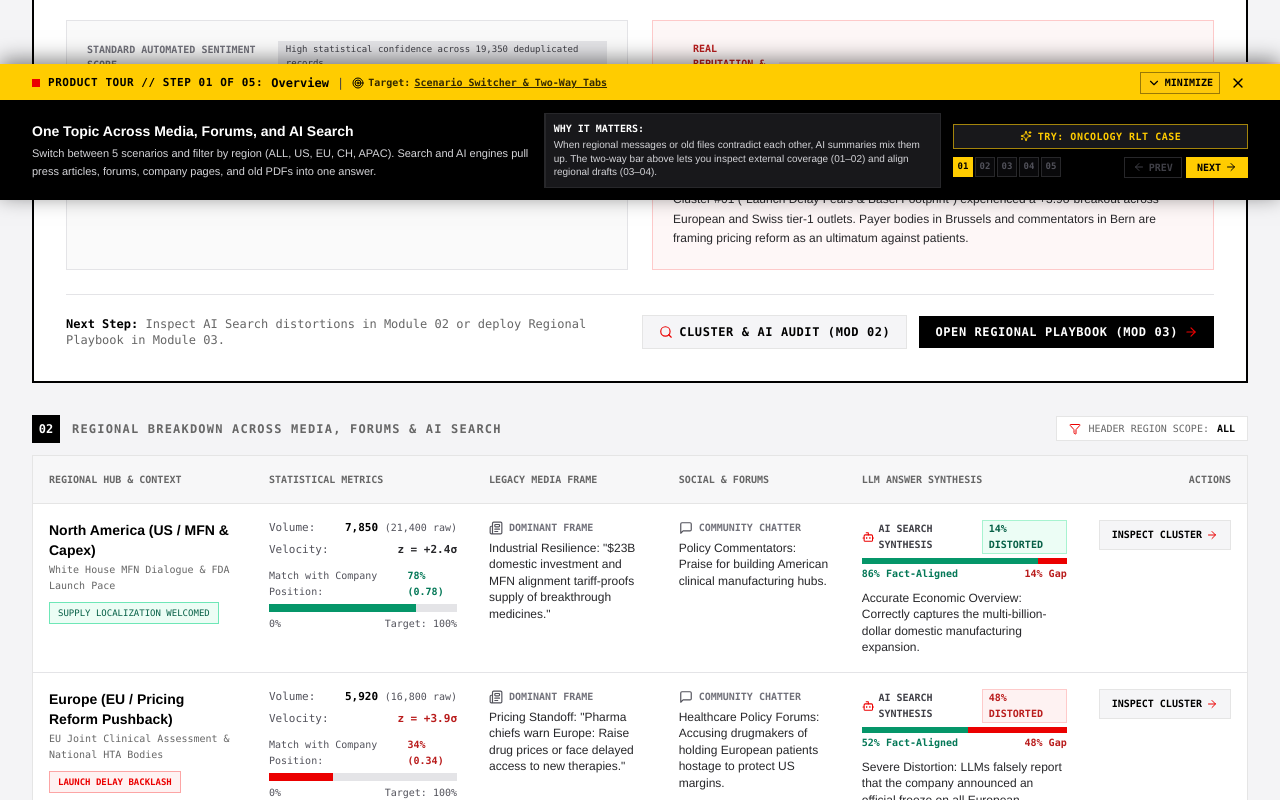
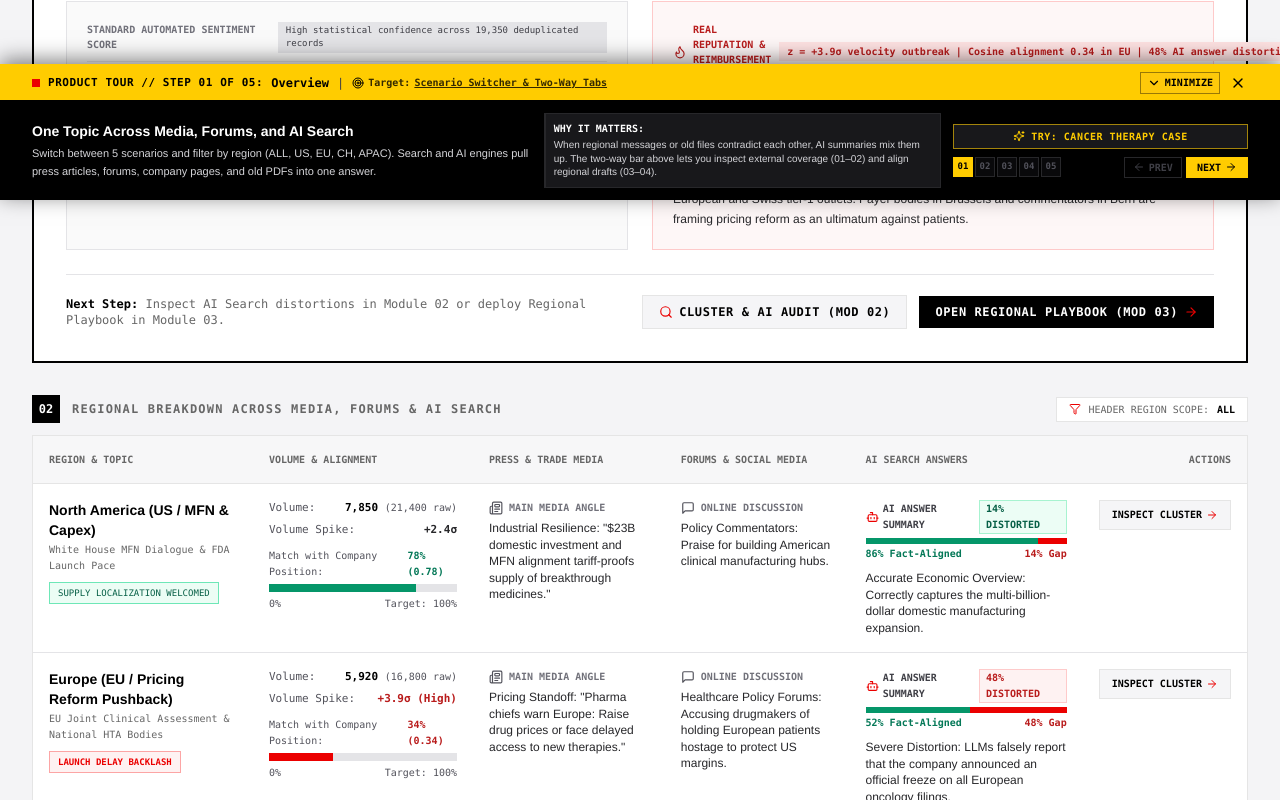
Before and after one commit to Flx-xlF/strategic-analysis-app-case-study, a React (Vite) app: page / in a window 1280 px wide. Shown: the part 600-1400 px from the top of the page. Built offline with nearby package versions, Linux system fonts and the light colour scheme.

Commit message:
docs & ui: polish terminology, refine copy in fixtures, and clarify GEO concepts in README

```diff
--- a/src/components/cockpit/NarrativeCockpitView.tsx
+++ b/src/components/cockpit/NarrativeCockpitView.tsx
@@ -209,11 +209,11 @@ export const NarrativeCockpitView: React.FC<Props> = ({
           <table className="w-full text-left border-collapse">
             <thead>
               <tr className="bg-sbb-cloud/80 border-b border-sbb-aluminum text-[10px] font-mono uppercase text-sbb-stone">
-                <th className="p-4 font-bold">{isEn ? 'REGIONAL HUB & CONTEXT' : 'REGIONALER HUB & REGULIERUNG'}</th>
-                <th className="p-4 font-bold">{isEn ? 'STATISTICAL METRICS' : 'STATISTISCHE KENNZAHLEN'}</th>
-                <th className="p-4 font-bold">{isEn ? 'LEGACY MEDIA FRAME' : 'LEIT- & FACHMEDIEN'}</th>
-                <th className="p-4 font-bold">{isEn ? 'SOCIAL & FORUMS' : 'SOCIAL MEDIA & FOREN'}</th>
-                <th className="p-4 font-bold">{isEn ? 'LLM ANSWER SYNTHESIS' : 'KI-ANTWORTMASCHINEN'}</th>
+                <th className="p-4 font-bold">{isEn ? 'REGION & TOPIC' : 'REGION & THEMA'}</th>
+                <th className="p-4 font-bold">{isEn ? 'VOLUME & ALIGNMENT' : 'VOLUMEN & PASSUNG'}</th>
+                <th className="p-4 font-bold">{isEn ? 'PRESS & TRADE MEDIA' : 'LEIT- & FACHMEDIEN'}</th>
+                <th className="p-4 font-bold">{isEn ? 'FORUMS & SOCIAL MEDIA' : 'SOCIAL MEDIA & FOREN'}</th>
+                <th className="p-4 font-bold">{isEn ? 'AI SEARCH ANSWERS' : 'KI-SUCHANTWORTEN'}</th>
                 <th className="p-4 font-bold text-right">{isEn ? 'ACTIONS' : 'AKTION'}</th>
               </tr>
             </thead>
@@ -242,9 +242,9 @@ export const NarrativeCockpitView: React.FC<Props> = ({
                         <span className="font-bold text-sbb-black">{row.deduped_volume.toLocaleString(locale)} <span className="text-[10px] text-zinc-600 font-normal">({row.raw_volume.toLocaleString(locale)} {isEn ? 'raw' : 'Roh'})</span></span>
                       </div>
                       <div className="flex justify-between">
-                        <span className="text-zinc-600">{isEn ? 'Velocity:' : 'Dynamik:'}</span>
+                        <span className="text-zinc-600">{isEn ? 'Volume Spike:' : 'Volumen-Anstieg:'}</span>
                         <span className={`font-bold ${row.velocity_z_score >= 3.0 ? 'text-red-700' : 'text-zinc-800'}`}>
-                          z = +{row.velocity_z_score}σ
+                          +{row.velocity_z_score}σ {row.velocity_z_score >= 3.0 ? (isEn ? '(High)' : '(Stark)') : ''}
                         </span>
                       </div>
                       <div className="pt-1 space-y-1">
@@ -274,11 +274,11 @@ export const NarrativeCockpitView: React.FC<Props> = ({
                     </div>
                   </td>
 
-                  {/* Col 3: Legacy Media */}
+                  {/* Col 3: Press & Trade Media */}
                   <td className="p-4 align-top max-w-[260px]">
                     <div className="flex items-center gap-1.5 text-[10px] font-mono font-bold text-zinc-500 uppercase mb-1">
                       <Newspaper className="w-3.5 h-3.5 text-zinc-600" />
-                      <span>{isEn ? 'DOMINANT FRAME' : 'DOMINANTER FRAME'}</span>
+                      <span>{isEn ? 'MAIN MEDIA ANGLE' : 'HAUPTTENOR MEDIEN'}</span>
                     </div>
                     <p className="text-zinc-800 leading-snug">
                       {row.legacy_media_frame}
@@ -289,19 +289,19 @@ export const NarrativeCockpitView: React.FC<Props> = ({
                   <td className="p-4 align-top max-w-[240px]">
                     <div className="flex items-center gap-1.5 text-[10px] font-mono font-bold text-zinc-500 uppercase mb-1">
                       <MessageSquare className="w-3.5 h-3.5 text-zinc-600" />
-                      <span>{isEn ? 'COMMUNITY CHATTER' : 'COMMUNITY-DISKUSSION'}</span>
+                      <span>{isEn ? 'ONLINE DISCUSSION' : 'DISKUSSION IN FOREN'}</span>
                     </div>
                     <p className="text-zinc-800 leading-snug">
                       {row.social_forum_frame}
                     </p>
                   </td>
 
-                  {/* Col 5: LLM Synthesis + Visual Distortion Gap Bar */}
+                  {/* Col 5: AI Answer Summary + Visual Distortion Gap Bar */}
                   <td className="p-4 align-top max-w-[290px]">
                     <div className="flex items-center justify-between text-[10px] font-mono font-bold uppercase mb-1">
                       <span className="flex items-center gap-1 text-zinc-700">
                         <Bot className="w-3.5 h-3.5 text-sbb-red" />
-                        <span>{isEn ? 'AI SEARCH SYNTHESIS' : 'KI-SUCH-SYNTHESE'}</span>
+                        <span>{isEn ? 'AI ANSWER SUMMARY' : 'KI-ZUSAMMENFASSUNG'}</span>
                       </span>
                       <span className={`px-1.5 py-0.2 border text-[10px] ${
                         row.llm_hallucination_rate > 35 ? 'bg-red-50 text-red-700 border-red-200' : 'bg-emerald-50 text-emerald-800 border-emerald-200'
--- a/src/components/common/QuickTourBar.tsx
+++ b/src/components/common/QuickTourBar.tsx
@@ -301,11 +301,11 @@ export const QuickTourBar: React.FC<Props> = ({
                 {currentStep === 0 || currentStep === 2
                   ? selectedScenarioId === 'rlt_access_debate'
                     ? isEn
-                      ? 'Try: Biopharma MFN Case'
-                      : 'Ausprobieren: Biopharma MFN'
+                      ? 'Try: Biopharma Pricing Case'
+                      : 'Ausprobieren: Biopharma-Preisfall'
                     : isEn
-                    ? 'Try: Oncology RLT Case'
-                    : 'Ausprobieren: Onkologie RLT'
+                    ? 'Try: Cancer Therapy Case'
+                    : 'Ausprobieren: Krebstherapie-Fall'
                   : currentStep === 4
                   ? showConceptGuide
                     ? isEn
--- a/src/components/trending/TrendingFactoryView.tsx
+++ b/src/components/trending/TrendingFactoryView.tsx
@@ -284,7 +284,7 @@ export const TrendingFactoryView: React.FC<Props> = ({
             {/* Red Flag Guardrails */}
             <div className="space-y-2">
               <div className="text-[10px] font-mono text-sbb-red uppercase font-bold">
-                {isEn ? 'STRICT NON-NEGOTIABLE GUARDRAILS (RED FLAGS):' : 'STRIKTE VERBOTE & RED FLAGS:'}
+                {isEn ? 'WHAT TO AVOID (DO-NOT-SAY LIST):' : 'WAS VERMIEDEN WERDEN MUSS (NO-GOS):'}
               </div>
               <ul className="space-y-1.5 text-xs text-red-950 font-sans bg-red-50/60 p-3 border border-red-200">
                 {data.global_guardrails.map((gr, idx) => (
@@ -367,7 +367,7 @@ export const TrendingFactoryView: React.FC<Props> = ({
               02
             </span>
             <span className="font-mono text-xs font-bold uppercase tracking-widest text-sbb-stone">
-              {isEn ? 'REGIONAL CASCADE: ADAPTING THE NARRATIVE BY GEOGRAPHY' : 'REGIONALE KASKADE: GEOGRAFISCHE ADAPTIERUNG'}
+              {isEn ? 'REGIONAL ADAPTATION: TAILORING DRAFTS BY COUNTRY' : 'REGIONALE ANPASSUNG: ENTWÜRFE NACH LAND & MARKT'}
             </span>
           </div>
 
--- a/src/fixtures/geoFixtures.ts
+++ b/src/fixtures/geoFixtures.ts
@@ -161,7 +161,7 @@ export const GEO_FIXTURES: Record<Language, Record<string, GeoAuditData>> = {
       },
       geo_optimization_fix: {
         unstructured_pr_fluff: "«We remain fully passionate about our international footprint while driving transformative healthcare agility across dynamic transatlantic markets. In an evolving global macro-environment, our ongoing dialogues with stakeholders reflect a holistic dedication to patient centricity and forward-leaning innovation paradigms.»",
-        structured_fact_block: `### GEO VERIFIED CORPORATE KNOWLEDGE ASSET (GS-01 / GS-02 / GS-03)
+        structured_fact_block: `### VERIFIED FACTS (GS-01 / GS-02 / GS-03)
 • Corporate_Headquarters: "Basel, Switzerland remains the company's global corporate headquarters, executive governance seat, and primary research center (100% unchanged)."
 • US_23B_Investment_Scope: "$23B 5-year capital allocation expands localized U.S. manufacturing across 10 facilities (including radioligand therapies in IN/NJ) to ensure tariff-resilient domestic supply for U.S. patients."
 • Global_Reference_Pricing_Position: "Under U.S. Most-Favored-Nation (MFN) rules, suppressed prices in wealthy reference countries directly impact U.S. price baselines. The company advocates modernized, value-based reimbursement with EU and Swiss authorities (BAG)."
@@ -260,7 +260,7 @@ export const GEO_FIXTURES: Record<Language, Record<string, GeoAuditData>> = {
       },
       geo_optimization_fix: {
         unstructured_pr_fluff: "«We are working diligently to restore service. In complex environments, diverse variables can interact, and our experts are monitoring all fronts. We ask the public to rely exclusively on official updates.»",
-        structured_fact_block: `### GEO INCIDENT TELEMETRY SCHEMA
+        structured_fact_block: `### VERIFIED INCIDENT FACTS
 • Incident_Type: "Mechanical Hardware Defect (Interlocking Relay R-400)"
 • Cyber_Intrusion_Detected: FALSE (0 anomalies on isolated SCADA network)
 • Passenger_Status: "100% Safe. All trains cleared to stations in <12 mins"
@@ -359,7 +359,7 @@ export const GEO_FIXTURES: Record<Language, Record<string, GeoAuditData>> = {
       },
       geo_optimization_fix: {
         unstructured_pr_fluff: "«We hold ourselves to the highest ethical aspirations. Sustainable procurement is at the heart of our mission, and we continue our journey of learning and stakeholder dialogue.»",
-        structured_fact_block: `### GEO ESG GOVERNANCE LEDGER
+        structured_fact_block: `### VERIFIED SUPPLY CHAIN FACTS
 • Supplier_Status: "SUSPENDED (Immediate freeze on all purchase orders)"
 • Prior_Audit_Date: "December 2025 (Certified by independent auditor)"
 • Investigation_Action: "External forensic Big-4 inspection underway"
@@ -448,8 +448,8 @@ export const GEO_FIXTURES: Record<Language, Record<string, GeoAuditData>> = {
       },
       geo_optimization_fix: {
         unstructured_pr_fluff: "«We believe deeply in empowering cancer patients and navigating complex health ecosystems with dedicated agility to deliver next-generation therapeutic breakthroughs.»",
-        structured_fact_block: `### GEO RADIOLIGAND FACT SCHEMA (RLT-01 / GS-01)
-• Drug_Name: "Lu-177 RLT (lutetium Lu 177 vipivotide tetraxetan)"
+        structured_fact_block: `### VERIFIED CLINICAL & ACCESS FACTS (RLT-01 / GS-01)
+• Drug_Name: "Lu-177 RLT (targeted radioligand therapy for prostate cancer)"
 • RLT-01_Clinical_Efficacy: "TRUE (Radiographic progression-free survival doubled: HR 0.41, p<0.001)"
 • FDA_Status: "APPROVED for pre-chemotherapy mCRPC (March 2025)"
 • UK_NICE_Status: "Not recommended based strictly on incremental cost-effectiveness thresholds (cost-per-QALY), NOT on clinical efficacy."
@@ -548,7 +548,7 @@ export const GEO_FIXTURES: Record<Language, Record<string, GeoAuditData>> = {
       },
       geo_optimization_fix: {
         unstructured_pr_fluff: "«We operate within applicable statutory frameworks and prioritize cyber hygiene across our cloud journey to maximize digital value for our citizens.»",
-        structured_fact_block: `### GEO SOVEREIGN CRYPTO SCHEMA
+        structured_fact_block: `### VERIFIED SECURITY & KEY CUSTODY FACTS
 • Data_Location: "Encrypted Cloud Storage (AES-256)"
 • Cryptographic_Key_Location: "100% Domestic Sovereign Custody"
 • Foreign_Access_Capability: "MATHEMATICALLY IMPOSSIBLE (Zero access to keys)"
@@ -758,7 +758,7 @@ export const GEO_FIXTURES: Record<Language, Record<string, GeoAuditData>> = {
       },
       geo_optimization_fix: {
         unstructured_pr_fluff: "«Wir arbeiten mit Hochdruck an der Behebung. In komplexen Systemen greifen viele Faktoren ineinander, und unsere Experten überwachen die Lage auf allen Ebenen.»",
-        structured_fact_block: `### GEO STÖRUNGSTELEMETRIE-SCHEMA
+        structured_fact_block: `### GEPRÜFTE STÖRUNGSFAKTEN
 • Störungsursache: "Hardwaredefekt (Relaisbauteil R-400 im Stellwerk)"
 • Cyberangriff_Erkannt: FALSCH (0 Anomalien im isolierten Netz)
 • Fahrgastsicherheit: "100% gewährleistet; alle Züge in <12 Min. zurückgeführt"
@@ -857,7 +857,7 @@ export const GEO_FIXTURES: Record<Language, Record<string, GeoAuditData>> = {
       },
       geo_optimization_fix: {
         unstructured_pr_fluff: "«Nachhaltigkeit ist das Herzstück unseres Handelns. Wir befinden uns auf einer Reise des kontinuierlichen Lernens und stehen im Dialog mit unseren Partnern.»",
-        structured_fact_block: `### GEO LIEFERKETTEN-GOVERNANCE SCHEMA
+        structured_fact_block: `### GEPRÜFTE LIEFERKETTEN-FAKTEN
 • Lieferanten_Status: "SISTIERT (Sofortiger Vergabestopp)"
 • Letztes_Audit: "Dezember 2025 (Zertifiziert bestanden)"
 • Laufende_Massnahme: "Forensische Vor-Ort-Sonderprüfung durch Big-4"
@@ -946,8 +946,8 @@ export const GEO_FIXTURES: Record<Language, Record<string, GeoAuditData>> = {
       },
       geo_optimization_fix: {
         unstructured_pr_fluff: "«Wir setzen uns mit Leidenschaft für Krebspatienten ein und navigieren durch komplexe Systeme, um Durchbrüche bereitzustellen.»",
-        structured_fact_block: `### GEO RADIOLIGANDEN-FAKTENSCHEMA (RLT-01 / GS-01)
-• Wirkstoff: "Lu-177 RLT (Lutetium-177-Vipivotid-Tetraxetan)"
+        structured_fact_block: `### GEPRÜFTE KLINIK- & ERSTATTUNGSFAKTEN (RLT-01 / GS-01)
+• Wirkstoff: "Lu-177 RLT (zielgerichtete Radioligandentherapie bei Prostatakrebs)"
 • RLT-01_Klinische_Wirksamkeit: "WAHR (Radiografisch progressionsfreies Überleben verdoppelt: HR 0.41, p<0.001)"
 • FDA_Zulassungsstatus: "ZUGELASSEN vor Chemotherapie (März 2025)"
 • NICE_Status_Grossbritannien: "Nicht erstattet rein aufgrund wirtschaftlicher Kostenschwellen (Kosten pro QALY), NICHT wegen klinischer Unwirksamkeit."
@@ -1046,7 +1046,7 @@ export const GEO_FIXTURES: Record<Language, Record<string, GeoAuditData>> = {
       },
       geo_optimization_fix: {
         unstructured_pr_fluff: "«Wir bewegen uns im Rahmen aller anwendbaren Gesetze und pflegen höchste Standards der Cyber-Hygiene auf unserem Weg in die Cloud.»",
-        structured_fact_block: `### GEO SOUVERÄNITÄTS-SCHEMA
+        structured_fact_block: `### GEPRÜFTE SICHERHEITS- & SCHLÜSSELFAKTEN
 • Speicherort: "Verschlüsselte Cloud (AES-256)"
 • Schlüsselort: "100% in Schweizer Staatsgewalt"
 • Technischer_Zugriff_Dritter: "MATHEMATISCH UNMÖGLICH (Kein Schlüsselbesitz)"
```
Also changed, not shown: src/components/cascade/NarrativeCascadeView.tsx (+5 -5 lines), src/components/geo/GeoAuditView.tsx (+4 -4 lines), src/components/inquiry/MediaInquiryView.tsx (+4 -4 lines), src/fixtures/scenarios.ts (+6 -6 lines), src/fixtures/trendingFixtures.ts (+5 -5 lines), 1 other file (tests, documents, lock files or other folders).
